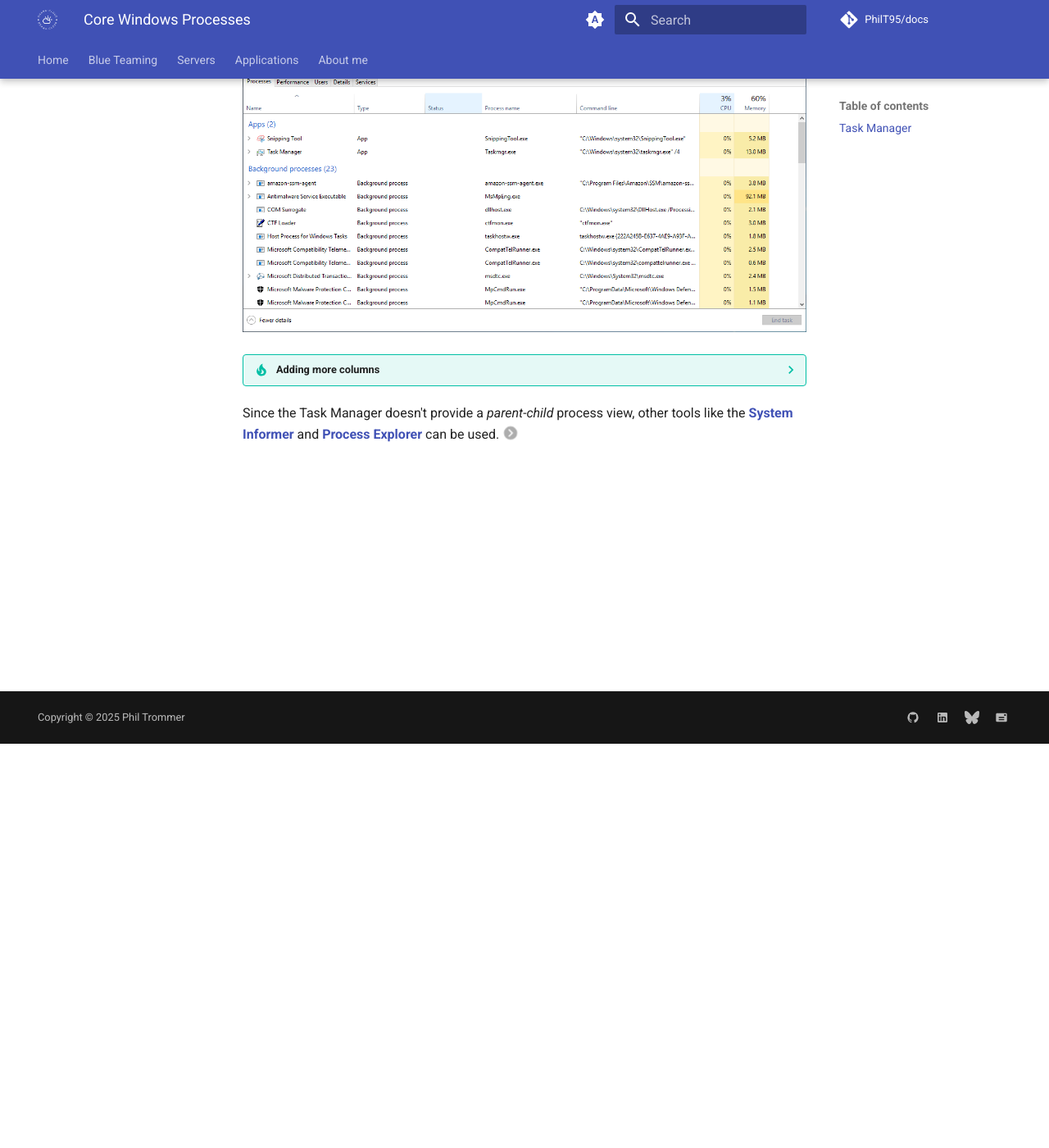
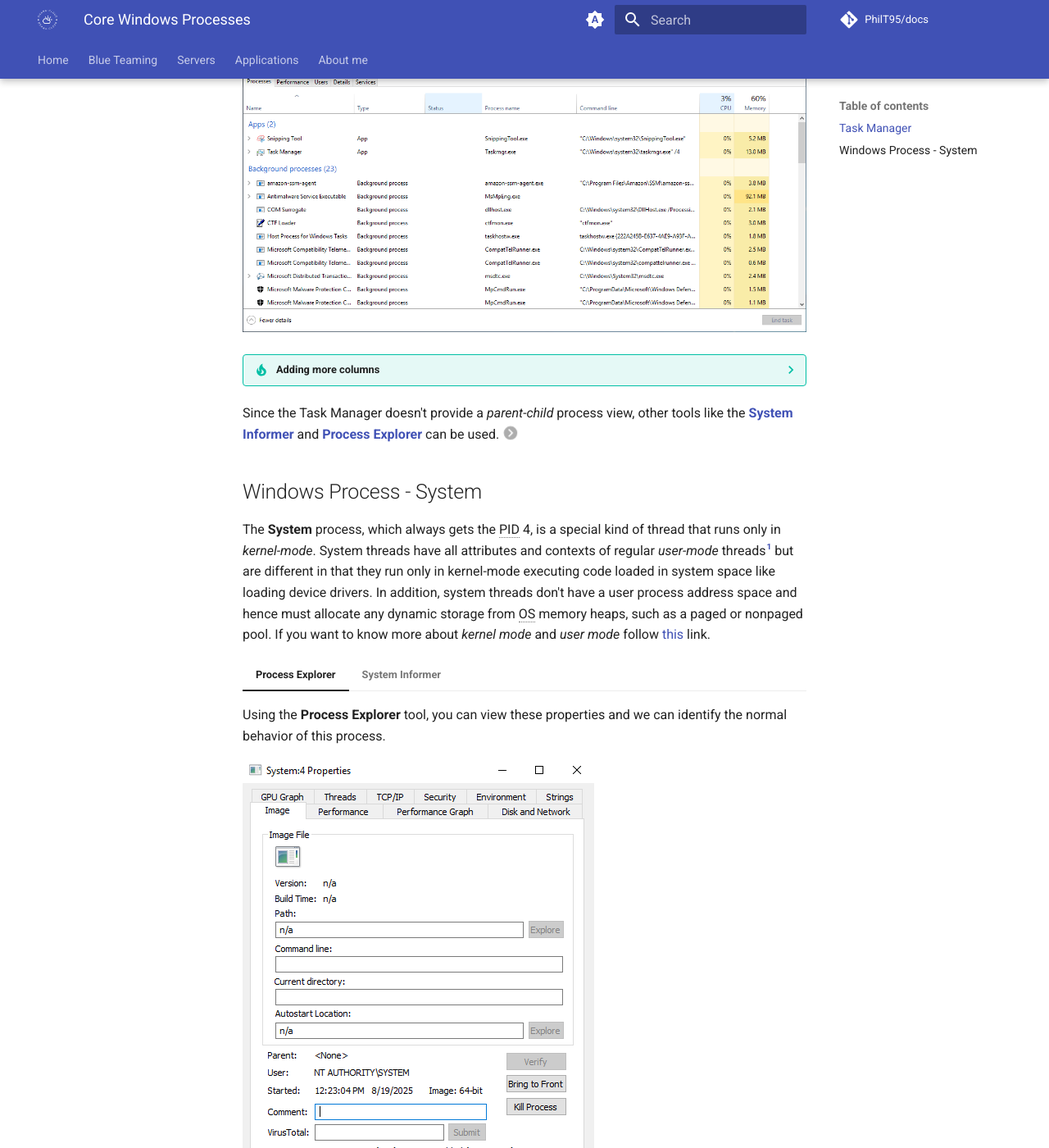
Before and after one commit to PhilT95/athenlyx, an MkDocs documentation site: the page built from docs/blue/endpoint-security/windows/core_windows_processes.md, in a window 1280 px wide and 1400 px high, scrolled down 493 px. Shown: the whole window at 82% size. Built offline with MkDocs 1.6.1 and Material for MkDocs 9.7.7, drawn with Linux system fonts in a browser that asks for light colours; plug-ins that fetch from the network failed and are left out; comment, search, counter and statistics services are not loaded; some of the changed text lies outside the part shown.

Commit message:
Added "System" Process and implement first usage of Content Tabs

```diff
--- a/docs/blue/endpoint-security/windows/core_windows_processes.md
+++ b/docs/blue/endpoint-security/windows/core_windows_processes.md
@@ -32,3 +32,45 @@ Since the Task Manager doesn't provide a *parent-child* process view, other tool
 { .annotate }
 
 1. The tool *System Informer* was known under the name **Process Hacker**.
+
+## Windows Process - System
+
+The **System** process, which always gets the PID 4, is a special kind of thread that runs only in *kernel-mode*. System threads have all attributes and contexts of regular *user-mode* threads[^1] but are different in that they run only in kernel-mode executing code loaded in system space like loading device drivers. In addition, system threads don't have a user process address space and hence must allocate any dynamic storage from OS memory heaps, such as a paged or nonpaged pool. If you want to know more about *kernel mode* and *user mode* follow [this](https://learn.microsoft.com/en-us/windows-hardware/drivers/gettingstarted/user-mode-and-kernel-mode) link.
+
+[^1]: Such as a hardware context, priority and more
+
+
+=== "Process Explorer"
+
+
+    Using the **Process Explorer** tool, you can view these properties and we can identify the normal behavior of this process.
+
+    ![System Properties using Process Explorer](images/process_system-properties.png)
+
+
+    The important information for this process is:
+
+    - **Image Path**: N/A
+    - **Parent Process**: None
+    - **Number of Instances**: One
+    - **User Account**: Local System
+    - **Start Time**: At boot time
+
+
+=== "System Informer"
+
+    If you use the **System Informer** tool, the information looks a bit different.
+
+    ![System properties using System Informer](images/process_system-propertiesSI.png)
+
+    The important information that you can see here, which is different from the one provided by the Process Explorer, is:
+
+    - **Image Path**: ``C:\Windows\system32\ntoskrnl.exe``
+    - **Parent Process**: System Idle Process (0)
+
+    Using this information, unusual behavior for this process would be:
+
+    - Having a parent process aside from the *System Idle Process (0)*
+    - Multiple instances of System, because it should only be one
+    - A different PID instead of 4
+    - Not running in Session 0
```
Also changed, not shown: docs/blue/endpoint-security/windows/images/process_system-properties.png (added), docs/blue/endpoint-security/windows/images/process_system-propertiesSI.png (added).
